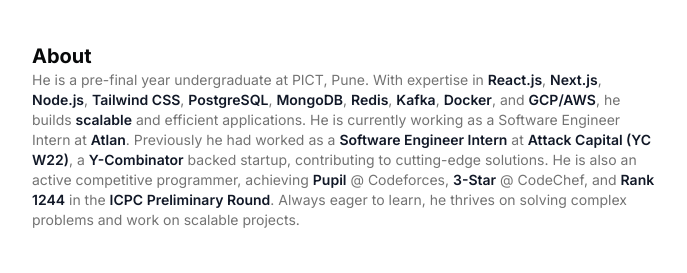
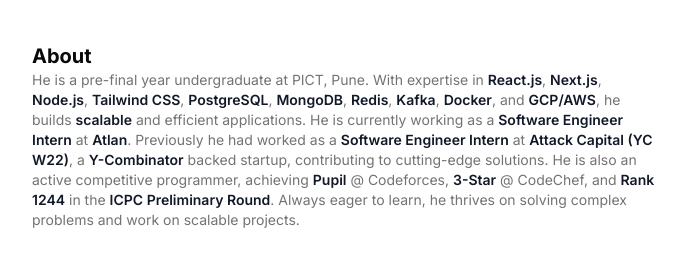
Before and after one commit to Shreekar11/Portfolio, a Next.js app: page / in a window 1280 px wide. Shown: the part 238-511 px from the top of the page, without its empty margins (296-983 px from the left). Built offline with nearby package versions, Linux system fonts and the light colour scheme.

Commit message:
chore: update resume data

```diff
--- a/src/data/resume.tsx
+++ b/src/data/resume.tsx
@@ -10,7 +10,7 @@
   description:
     "20 year old Full Stack Developer, System Design and Distributed systems Enthusiast and also an Engineering Student.",
   summary: `He is a pre-final year undergraduate at PICT, Pune. With expertise in **React.js**, **Next.js**, **Node.js**, **Tailwind CSS**, **PostgreSQL**, **MongoDB**, **Redis**, **Kafka**, **Docker**, and **GCP/AWS**, he builds **scalable** and efficient applications.
-  He is currently working as a Software Engineer Intern at **Atlan**. Previously he had worked as a **Software Engineer Intern** at **Attack Capital (YC W22)**, a **Y-Combinator** backed startup, contributing to cutting-edge solutions.
+  He is currently working as a **Software Engineer Intern** at **Atlan**. Previously he had worked as a **Software Engineer Intern** at **Attack Capital (YC W22)**, a **Y-Combinator** backed startup, contributing to cutting-edge solutions.
   He is also an active competitive programmer, achieving **Pupil** @ Codeforces, **3-Star** @ CodeChef, and **Rank 1244** in the **ICPC Preliminary Round**. Always eager to learn, he thrives on solving complex problems and work on scalable projects.`,
   avatarUrl: "/profile.jpg",
   skills: [
```
